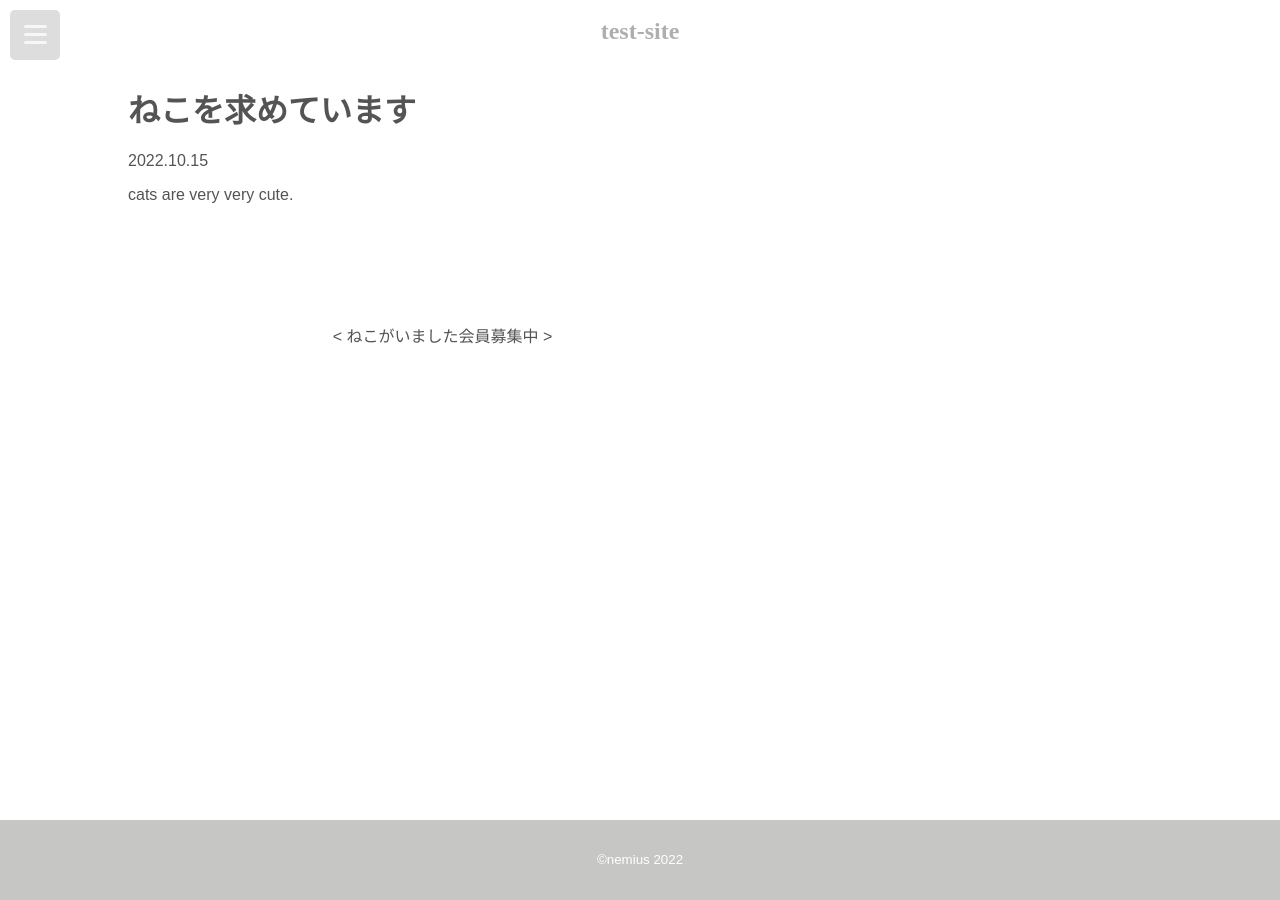
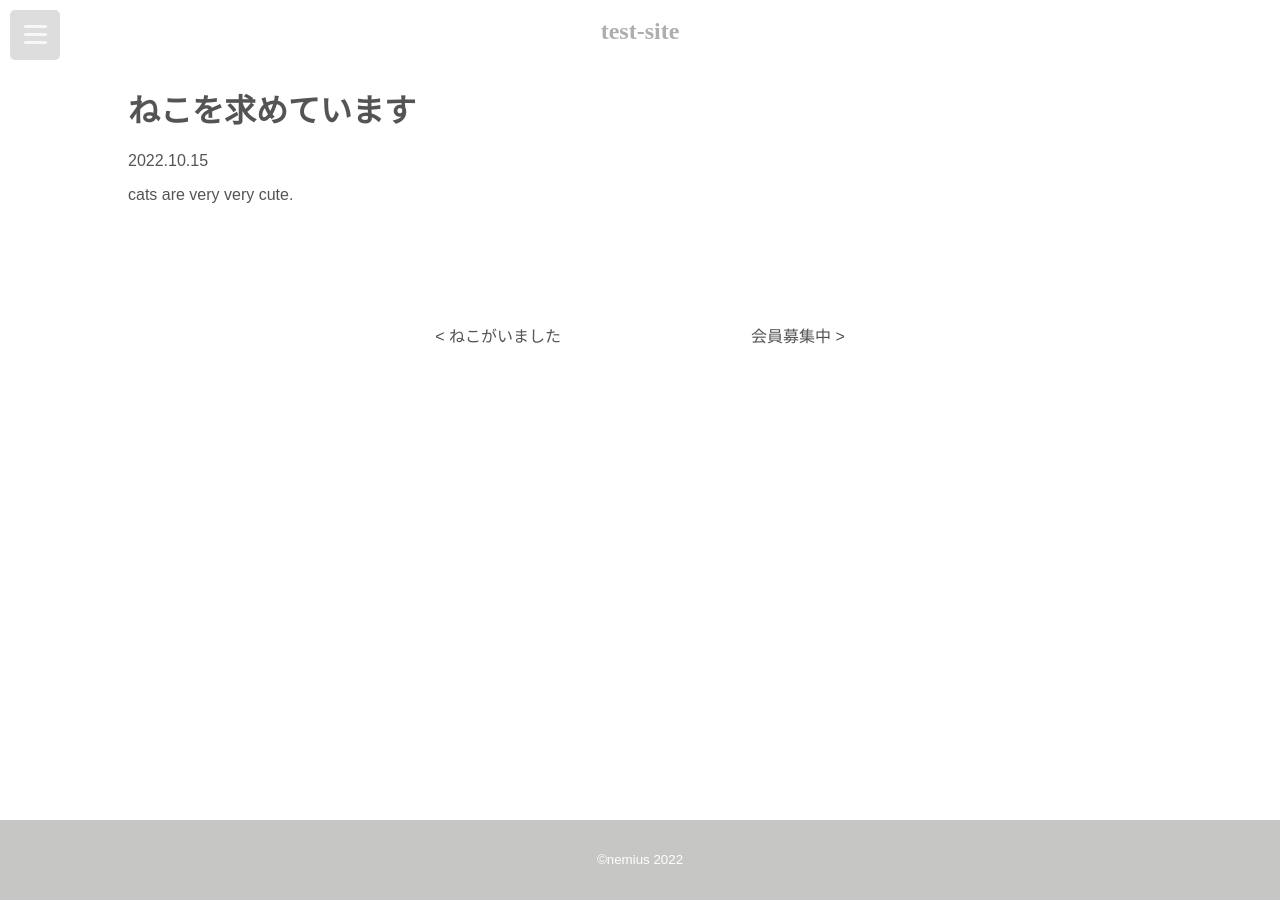
Before and after one commit to n0cti1ucent/test-site, a Jekyll site: the page built from _posts/2022-10-15-cat.md, in a window 1280 px wide. Built offline with Jekyll 4.4.1, drawn with Linux system fonts in a browser that asks for light colours.

Commit message:
adjust post view

```diff
--- a/assets/css/post.css
+++ b/assets/css/post.css
@@ -22,8 +22,10 @@ body {
 }
 
 .pager__item--next {
-    margin-left: 20%
+    margin-right: auto;
+    margin-left: 30%;
 }
 .pager__item--prev {
-    margin-right: 20%;
+    margin-left: auto;
+    margin-right: 30%;
 }
```
